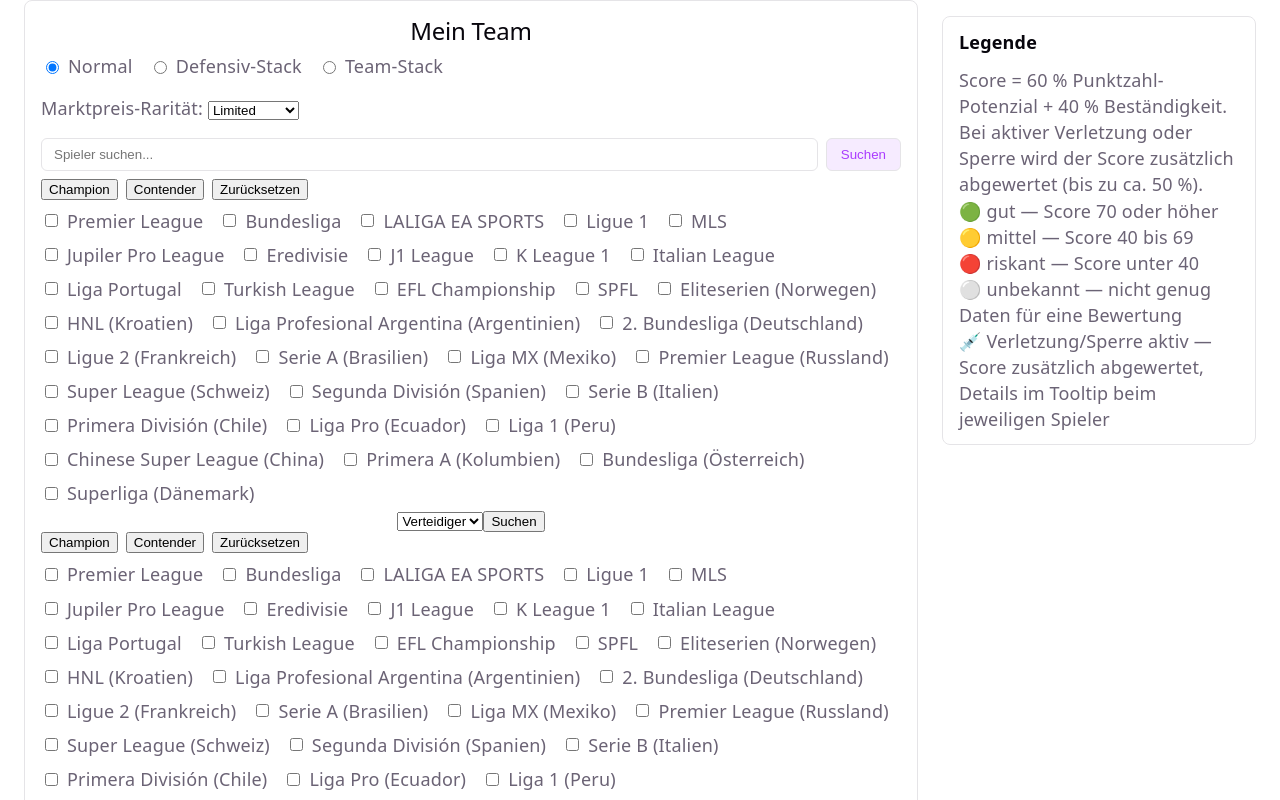
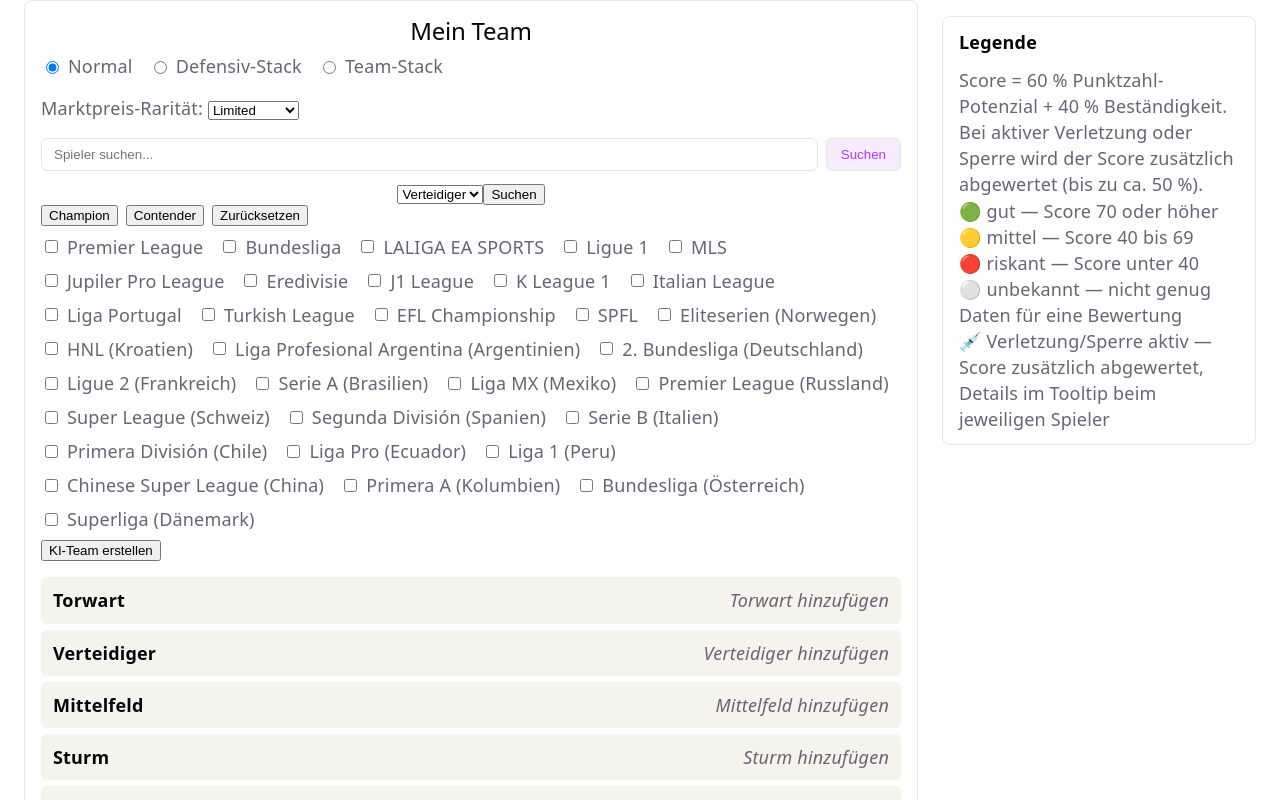
Before and after one commit to podenwald/sorare-for-beginners, a React (Vite) app: page / in a window 1280 px wide. Shown: the top 800 px of the page. Built offline with nearby package versions, Linux system fonts and the light colour scheme.

Commit message:
ODI-314: disable league filter in league-position search and team-stack
Both now search across ALL_LEAGUE_SLUGS instead of a user-selected
subset. The KI-Team (auto-fill) league filter is unaffected.

```diff
--- a/src/api/sorareClient.ts
+++ b/src/api/sorareClient.ts
@@ -44,6 +44,8 @@ export const LEAGUES = [
   { slug: 'austrian-bundesliga', name: 'Bundesliga (Österreich)' },
   { slug: 'superliga-dk', name: 'Superliga (Dänemark)' },
 ] as const
+
+export const ALL_LEAGUE_SLUGS: string[] = LEAGUES.map((league) => league.slug)
 
 export const CHAMPION_LEAGUE_SLUGS: string[] = [
   'premier-league-gb-eng',
--- a/src/components/LeaguePositionSearch.tsx
+++ b/src/components/LeaguePositionSearch.tsx
@@ -1,11 +1,10 @@
 import { useEffect, useState } from 'react'
 import type { FormEvent } from 'react'
-import { getPlayer, searchPlayersByLeagueAndPosition } from '../api/sorareClient'
+import { ALL_LEAGUE_SLUGS, getPlayer, searchPlayersByLeagueAndPosition } from '../api/sorareClient'
 import { evaluatePlayer } from '../api/scoring'
 import { SorareApiError } from '../api/types'
 import type { MarketRarity, Player, PlayerSearchHit, Position } from '../api/types'
 import { PlayerScoreSummary } from './PlayerScoreSummary'
-import { LeagueMultiSelect } from './LeagueMultiSelect'
 
 const POSITIONS: { value: Position; label: string }[] = [
   { value: 'Goalkeeper', label: 'Torwart' },
@@ -26,7 +25,6 @@ interface LeaguePositionSearchProps {
 }
 
 export function LeaguePositionSearch({ onAdd, label, marketRarity }: LeaguePositionSearchProps) {
-  const [leagueSlugs, setLeagueSlugs] = useState<string[]>([])
   const [position, setPosition] = useState<Position>('Defender')
   const [results, setResults] = useState<PlayerSearchHit[]>([])
   const [resultDetails, setResultDetails] = useState<Record<string, Player>>({})
@@ -44,7 +42,7 @@ export function LeaguePositionSearch({ onAdd, label, marketRarity }: LeaguePosit
     setSearchError(null)
     setResultDetails({})
     try {
-      const hits = await searchPlayersByLeagueAndPosition(leagueSlugs, position)
+      const hits = await searchPlayersByLeagueAndPosition(ALL_LEAGUE_SLUGS, position)
       setResults(hits)
       const detailed = hits.slice(0, DETAILED_RESULTS_LIMIT)
       const settled = await Promise.allSettled(detailed.map((hit) => getPlayer(hit.slug, marketRarity)))
@@ -123,14 +121,6 @@ export function LeaguePositionSearch({ onAdd, label, marketRarity }: LeaguePosit
   return (
     <div className="league-position-search">
       <form onSubmit={handleSearch}>
-        <LeagueMultiSelect
-          label={`${label} — Liga`}
-          selectedSlugs={leagueSlugs}
-          onChange={(slugs) => {
-            setLeagueSlugs(slugs)
-            handleFilterChange()
-          }}
-        />
         <select
           value={position}
           onChange={(event) => {
--- a/src/components/TeamPanel.tsx
+++ b/src/components/TeamPanel.tsx
@@ -6,6 +6,7 @@ import { LeagueMultiSelect } from './LeagueMultiSelect'
 import { computeFormationView } from '../api/formation'
 import { evaluatePlayer } from '../api/scoring'
 import {
+  ALL_LEAGUE_SLUGS,
   CANDIDATES_PER_POSITION,
   FORMATION_POSITIONS,
   MARKET_RARITIES,
@@ -31,7 +32,6 @@ export function TeamPanel({ label }: TeamPanelProps) {
   const [autoFillLeagues, setAutoFillLeagues] = useState<string[]>([])
   const [isAutoFilling, setIsAutoFilling] = useState(false)
   const [autoFillError, setAutoFillError] = useState<string | null>(null)
-  const [stackLeagues, setStackLeagues] = useState<string[]>([])
   const [stackClubs, setStackClubs] = useState<{ slug: string; name: string }[]>([])
   const [stackClubSlug, setStackClubSlug] = useState<string>('')
   const [isLoadingClubs, setIsLoadingClubs] = useState(false)
@@ -47,7 +47,7 @@ export function TeamPanel({ label }: TeamPanelProps) {
     let cancelled = false
     setIsLoadingClubs(true)
     setStackError(null)
-    getLeagueClubs(stackLeagues)
+    getLeagueClubs(ALL_LEAGUE_SLUGS)
       .then((clubs) => {
         if (cancelled) return
         setStackClubs(clubs)
@@ -62,7 +62,7 @@ export function TeamPanel({ label }: TeamPanelProps) {
     return () => {
       cancelled = true
     }
-  }, [mode, stackLeagues])
+  }, [mode])
 
   // Self-healing price refresh: re-fetches any shortlisted player whose prices were fetched
   // under a different rarity than the one currently selected. Since `shortlist` is a
@@ -244,7 +244,6 @@ export function TeamPanel({ label }: TeamPanelProps) {
 
       {mode === 'teamStack' && (
         <div className="team-stack">
-          <LeagueMultiSelect label={`${label} — Team-Stack Liga`} selectedSlugs={stackLeagues} onChange={setStackLeagues} />
           <select
             value={stackClubSlug}
             onChange={(event) => setStackClubSlug(event.target.value)}
```
